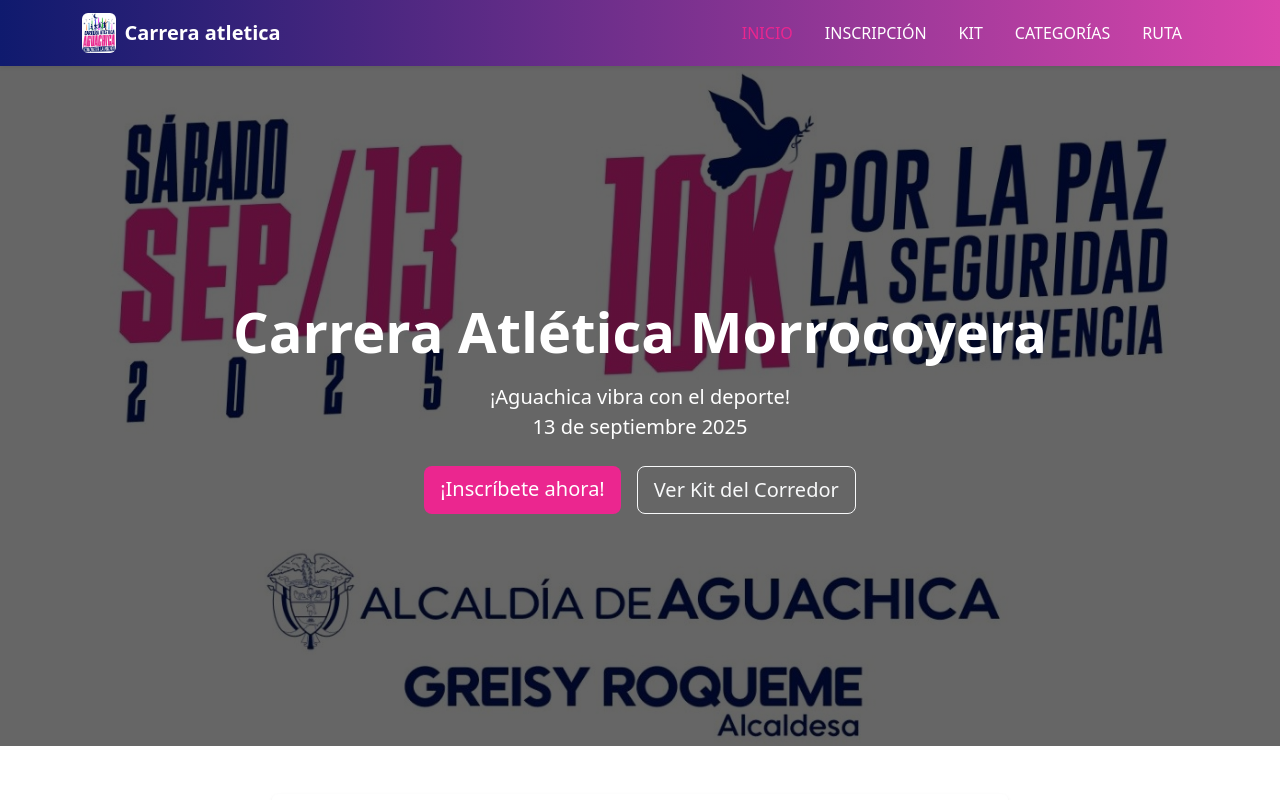
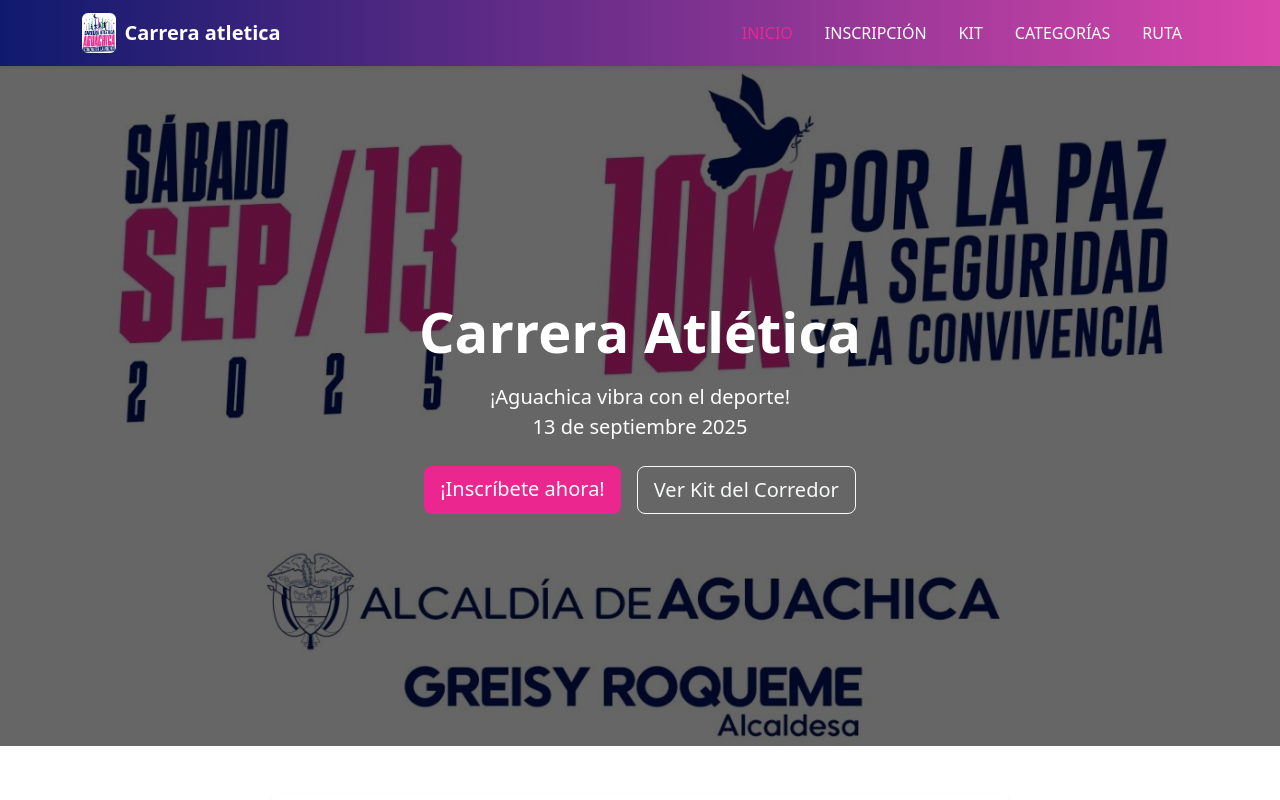
Before and after one commit to miguel9214/carrera-atletica-frontend, a Vue app: page / in a window 1280 px wide. Shown: the top 800 px of the page. Built offline with nearby package versions, Linux system fonts and the light colour scheme.

Commit message:
correcion de escritos

```diff
--- a/src/components/Footer.vue
+++ b/src/components/Footer.vue
@@ -17,7 +17,7 @@
             <a href="https://instagram.com/tu_cuenta" target="_blank" class="footer-icon" title="Instagram">
               <i class="bi bi-instagram"></i>
             </a>
-            <a href="mailto:carrera@morrocoyera.com" class="footer-icon" title="Correo">
+            <a href="mailto:carrera@.com" class="footer-icon" title="Correo">
               <i class="bi bi-envelope-fill"></i>
             </a>
           </div>
--- a/src/views/HomeView.vue
+++ b/src/views/HomeView.vue
@@ -2,7 +2,7 @@
   <!-- Hero con fondo -->
   <div class="home-hero d-flex align-items-center text-white text-center">
     <div class="container py-5">
-      <h1 class="display-4 fw-bold mb-3">Carrera Atlética Morrocoyera</h1>
+      <h1 class="display-4 fw-bold mb-3">Carrera Atlética</h1>
       <p class="lead mb-4">¡Aguachica vibra con el deporte!<br />13 de septiembre 2025</p>
       <div class="d-flex flex-wrap justify-content-center gap-3">
         <RouterLink to="/register" class="btn btn-lg hero-btn">¡Inscríbete ahora!</RouterLink>
--- a/src/views/KitView.vue
+++ b/src/views/KitView.vue
@@ -3,7 +3,7 @@
     <div class="text-center mb-5">
       <h2 class="fw-bold" style="color: var(--color-primary)">Kit del Participante</h2>
       <p class="lead text-muted">
-        Todo lo que necesitas para vivir la experiencia Morrocoyera. Calidad, utilidad y estilo en un solo paquete.
+        Todo lo que necesitas para vivir la experiencia atletica. Calidad, utilidad y estilo en un solo paquete.
       </p>
     </div>
 
```
